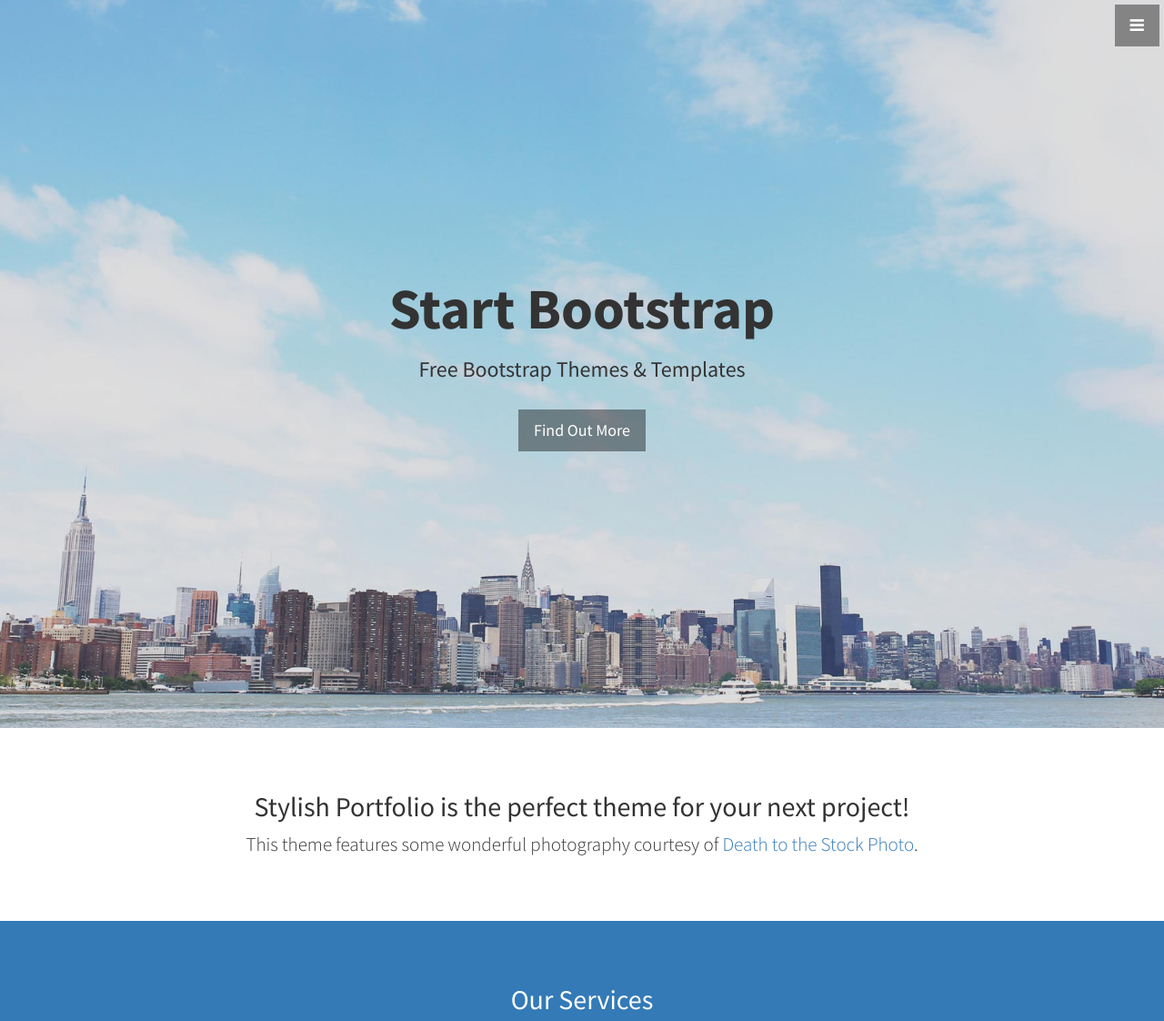
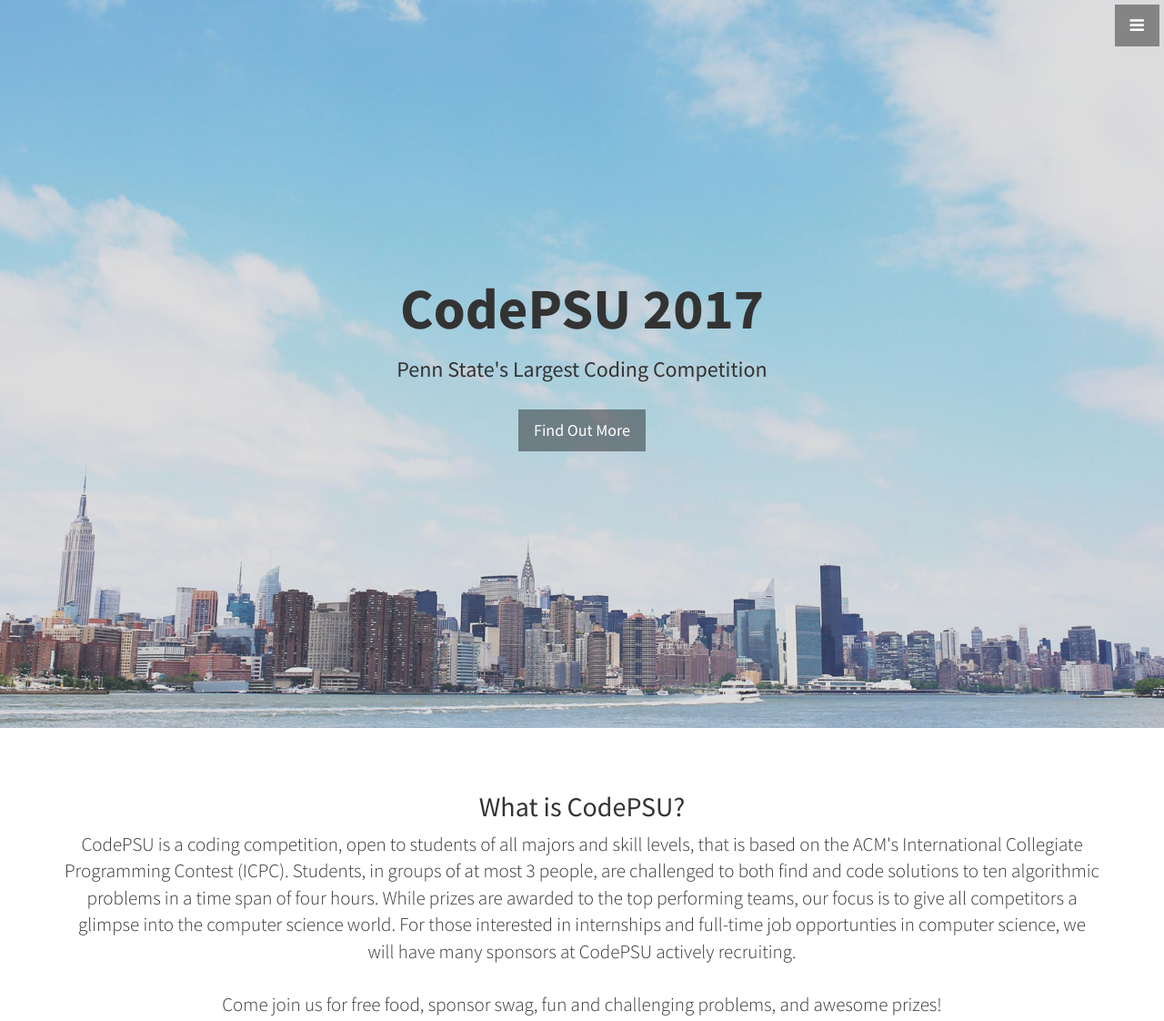
Before and after one commit to mayankmmmx/CodePSU-Website, a plain HTML site: page index.html in a window 1280 px wide. Shown: the top 1122 px of the page at 91% size. Drawn offline with Linux system fonts and the light colour scheme.

Commit message:
Added about info

```diff
--- a/index.html
+++ b/index.html
@@ -9,7 +9,7 @@
     <meta name="description" content="">
     <meta name="author" content="">
 
-    <title>Stylish Portfolio - Start Bootstrap Theme</title>
+    <title>CodePSU - Penn State's Largest Coding Competition</title>
 
     <!-- Bootstrap Core CSS -->
     <link href="css/bootstrap.min.css" rel="stylesheet">
@@ -61,8 +61,8 @@
     <!-- Header -->
     <header id="top" class="header">
         <div class="text-vertical-center">
-            <h1>Start Bootstrap</h1>
-            <h3>Free Bootstrap Themes &amp; Templates</h3>
+            <h1>CodePSU 2017</h1>
+            <h3>Penn State's Largest Coding Competition</h3>
             <br>
             <a href="#about" class="btn btn-dark btn-lg">Find Out More</a>
         </div>
@@ -73,8 +73,12 @@
         <div class="container">
             <div class="row">
                 <div class="col-lg-12 text-center">
-                    <h2>Stylish Portfolio is the perfect theme for your next project!</h2>
-                    <p class="lead">This theme features some wonderful photography courtesy of <a target="_blank" href="http://join.deathtothestockphoto.com/">Death to the Stock Photo</a>.</p>
+                    <h2>What is CodePSU?</h2>
+                    <p class="lead">
+                        CodePSU is a coding competition, open to students of all majors and skill levels, that is based on the ACM's International Collegiate Programming Contest (ICPC). Students, in groups of at most 3 people, are challenged to both find and code solutions to ten algorithmic problems in a time span of four hours. While prizes are awarded to the top performing teams, our focus is to give all competitors a glimpse into the computer science world. For those interested in internships and full-time job opportunties in computer science, we will have many sponsors at CodePSU actively recruiting.
+                        <br><br>
+                        Come join us for free food, sponsor swag, fun and challenging problems, and awesome prizes!
+                    </p>
                 </div>
             </div>
             <!-- /.row -->
```
